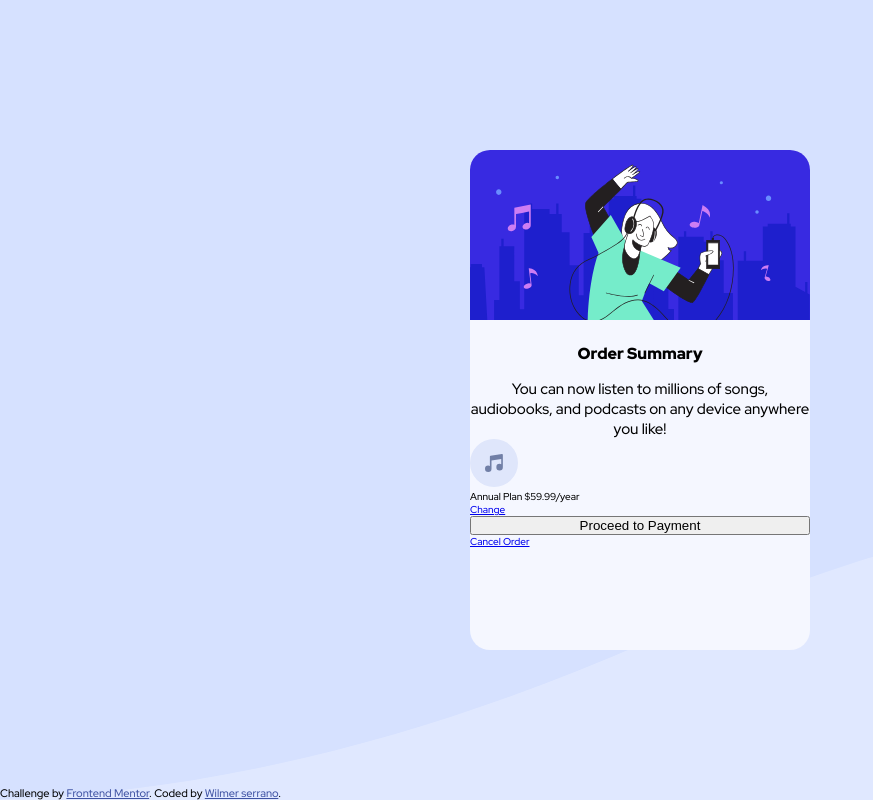
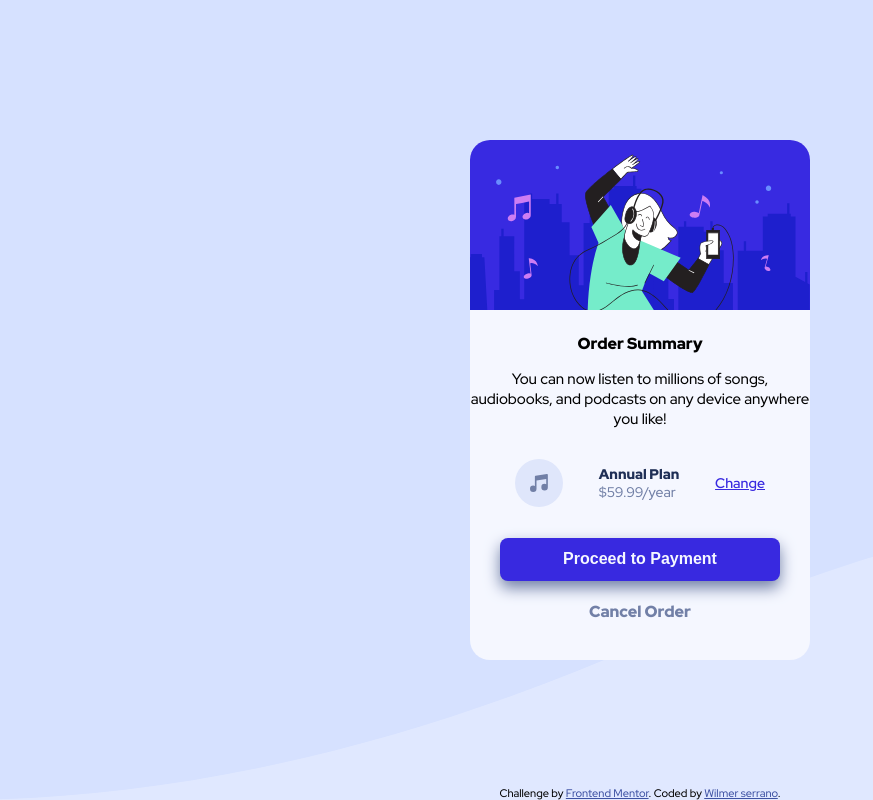
Before and after one commit to IIpapuII/order-summary-component-main, a plain HTML site: page index.html in a window 1280 px wide. Shown: the whole page, without its empty margins (0-873 px from the left). Drawn offline with Linux system fonts and the light colour scheme.

Commit message:
manejo de styles y media de 1440px para desktop

```diff
--- a/index.html
+++ b/index.html
@@ -17,16 +17,7 @@
 
   <!-- Feel free to remove these styles or customise in your own stylesheet 👍 -->
   <style>
-    .attribution {
-      font-size: 11px;
-      text-align: center;
-      position: absolute;
-      bottom: 0;
-    }
 
-    .attribution a {
-      color: hsl(228, 45%, 44%);
-    }
   </style>
 </head>
 
@@ -44,7 +35,7 @@
         </div>
         <div class="target-plan">
           <img src="./images/icon-music.svg" alt="log music">
-          <p>Annual Plan
+          <p> <strong id="title-targe-strong">Annual Plan </strong>  <br>
             $59.99/year</p>
           <a href="#">Change</a>
         </div>
--- a/style.css
+++ b/style.css
@@ -1,4 +1,4 @@
-:root{
+:root {
     /* Color primary */
     --Pale-blue: hsl(225, 100%, 94%);
     --Bright-blue: hsl(245, 75%, 52%);
@@ -9,68 +9,155 @@
     --Dark-blue: hsl(223, 47%, 23%);
 
     /* size font weidth */
-    --small:500;
-    --large:600;
-    --bold:900;
+    --small: 500;
+    --large: 600;
+    --bold: 900;
 }
 
-*{
+* {
     box-sizing: border-box;
     padding: 0;
     margin: 0;
 }
 
-html{
-    font-size:62.5%;
+html {
+    font-size: 62.5%;
     font-family: 'Outfit', sans-serif;
     font-family: 'Red Hat Display', sans-serif;
 }
 
-body{
-    background-image:url(./images/pattern-background-mobile.svg);
-    background-position:top;
-    background-size:cover;
+body {
+    background-image: url(./images/pattern-background-mobile.svg);
+    background-position: top;
+    background-size: cover;
     background-repeat: no-repeat;
     background-color: var(--Pale-blue);
 }
-main{
+
+main {
     width: 100%;
+    height: 100%;
+    display: flex;
+    justify-content: center;
 }
-.container{
+
+.container {
     display: flex;
     flex-direction: column;
     justify-content: center;
     top: auto;
-    bottom:auto;
+    bottom: auto;
     align-items: center;
     height: 100vh;
 
 }
-.target{
+
+.target {
     display: flex;
     flex-direction: column;
 
     background-color: var(--Very-pale-blue);
-    height: 500px;
+    height: 520px;
     width: 340px;
     align-content: center;
     border-radius: 20px;
 
 }
-.target figure img{
+
+.target figure img {
     height: 170px;
     width: 100%;
     border-radius: 20px 20px 0 0;
 }
-.text p:nth-child(1){
+
+.text p:nth-child(1) {
     font-weight: var(--bold);
     font-size: 1.6rem;
     text-align: center;
     margin-top: 20px;
 }
-.text p:nth-child(2){
+
+.text p:nth-child(2) {
     font-size: 1.5rem;
     font-weight: var(--small);
     text-align: center;
     margin-top: 15px;
 }
+
+.target-plan {
+    display: flex;
+    margin: 30px auto;
+    align-items: center;
+    width: 250px;
+    height: 50px;
+    background-color: var(--Very-pale-blue);
+    justify-content: space-between;
+    font-size: 1.4rem;
+    font-weight: 500;
+}
+
+.target-plan #title-targe-strong {
+    font-weight: var(--bold);
+    color: var(--Dark-blue);
+    margin-bottom: 5px;
+}
+
+.target-plan p {
+    color: var(--Desaturated-blue);
+}
+
+.target-plan a {
+    font-weight: var(--large);
+    color: var(--Bright-blue);
+}
+
+.target .bnt-payment {
+    width: 280px;
+    height: 45px;
+    margin: 0 auto;
+    border: none;
+    background-color: var(--Bright-blue);
+    border-radius: 8px;
+    color: var(--Very-pale-blue);
+    font-weight: var(--large);
+    font-size: 1.6rem;
+    box-shadow: 0px 7px 15px var(--Desaturated-blue);
+
+}
+
+/* Plus adicional hover al  button de payment */
+
+.target .bnt-cancel {
+    width: 120px;
+    height: 40px;
+    margin: 20px auto;
+    display: flex;
+    justify-content: center;
+    font-weight: 700;
+    font-size: 1.6rem;
+    text-decoration: none;
+    color: var(--Desaturated-blue);
+}
+
+/* Atribucción */
+main .attribution {
+    font-size: 11px;
+    text-align: center;
+    position: absolute;
+    bottom: 0;
+  }
+
+main .attribution a {
+    color: hsl(228, 45%, 44%);
+  }
+
+/* Ajuste de pantalla para Desktop */
+@media (min-width:1440px){
+    body{
+        background-image: url(./images/pattern-background-desktop.svg);
+        background-position: top;
+        background-size: cover;
+        background-repeat: no-repeat;
+        background-size: 100% 55%;
+    }
+}
```
